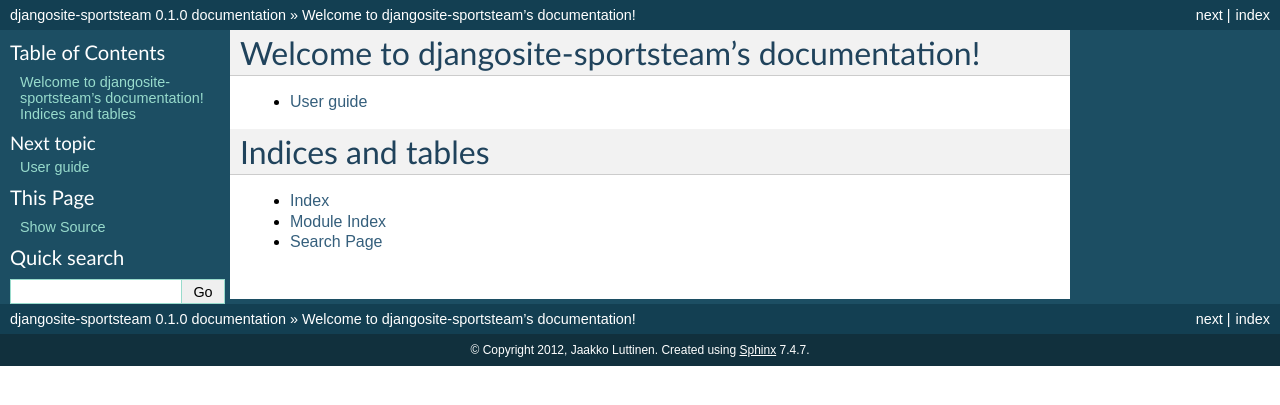
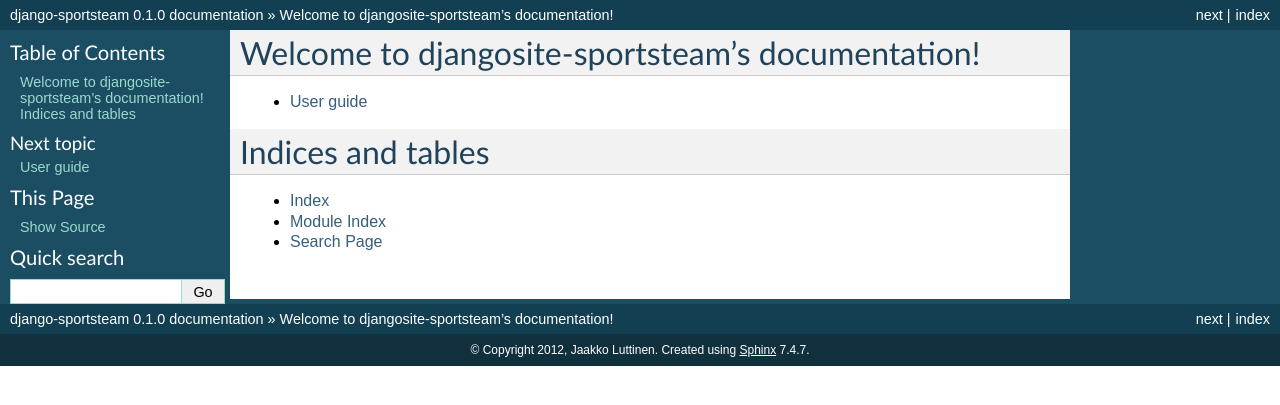
Before and after one commit to jluttine/django-sportsteam, a Sphinx documentation site: the page built from docs/index.rst, in a window 1280 px wide. Shown: the top 405 px of the page. Built offline with Sphinx 7.4.7, drawn with Linux system fonts in a browser that asks for light colours.

```diff
--- a/docs/conf.py
+++ b/docs/conf.py
@@ -1,6 +1,6 @@
 # -*- coding: utf-8 -*-
 #
-# djangosite-sportsteam documentation build configuration file, created by
+# django-sportsteam documentation build configuration file, created by
 # sphinx-quickstart on Mon Sep 17 22:10:20 2012.
 #
 # This file is execfile()d with the current directory set to its containing dir.
@@ -16,7 +16,12 @@ import sys, os
 # If extensions (or modules to document with autodoc) are in another directory,
 # add these directories to sys.path here. If the directory is relative to the
 # documentation root, use os.path.abspath to make it absolute, like shown here.
-#sys.path.insert(0, os.path.abspath('.'))
+sys.path.insert(0, os.path.abspath('..'))
+
+# Set up the Django settings/environment
+from django.core.management import setup_environ
+from sportsteam import settings
+setup_environ(settings)
 
 # -- General configuration -----------------------------------------------------
 
@@ -40,7 +45,7 @@ source_suffix = '.rst'
 master_doc = 'index'
 
 # General information about the project.
-project = u'djangosite-sportsteam'
+project = u'django-sportsteam'
 copyright = u'2012, Jaakko Luttinen'
 
 # The version info for the project you're documenting, acts as replacement for
@@ -164,7 +169,7 @@ html_static_path = ['_static']
 #html_file_suffix = None
 
 # Output file base name for HTML help builder.
-htmlhelp_basename = 'djangosite-sportsteamdoc'
+htmlhelp_basename = 'django-sportsteamdoc'
 
 
 # -- Options for LaTeX output --------------------------------------------------
@@ -183,7 +188,7 @@ latex_elements = {
 # Grouping the document tree into LaTeX files. List of tuples
 # (source start file, target name, title, author, documentclass [howto/manual]).
 latex_documents = [
-  ('index', 'djangosite-sportsteam.tex', u'djangosite-sportsteam Documentation',
+  ('index', 'django-sportsteam.tex', u'django-sportsteam Documentation',
    u'Jaakko Luttinen', 'manual'),
 ]
 
@@ -213,7 +218,7 @@ latex_documents = [
 # One entry per manual page. List of tuples
 # (source start file, name, description, authors, manual section).
 man_pages = [
-    ('index', 'djangosite-sportsteam', u'djangosite-sportsteam Documentation',
+    ('index', 'django-sportsteam', u'django-sportsteam Documentation',
      [u'Jaakko Luttinen'], 1)
 ]
 
@@ -227,8 +232,8 @@ man_pages = [
 # (source start file, target name, title, author,
 #  dir menu entry, description, category)
 texinfo_documents = [
-  ('index', 'djangosite-sportsteam', u'djangosite-sportsteam Documentation',
-   u'Jaakko Luttinen', 'djangosite-sportsteam', 'One line description of project.',
+  ('index', 'django-sportsteam', u'django-sportsteam Documentation',
+   u'Jaakko Luttinen', 'django-sportsteam', 'One line description of project.',
    'Miscellaneous'),
 ]
 
@@ -245,7 +250,7 @@ texinfo_documents = [
 # -- Options for Epub output ---------------------------------------------------
 
 # Bibliographic Dublin Core info.
-epub_title = u'djangosite-sportsteam'
+epub_title = u'django-sportsteam'
 epub_author = u'Jaakko Luttinen'
 epub_publisher = u'Jaakko Luttinen'
 epub_copyright = u'2012, Jaakko Luttinen'
--- a/docs/userguide.rst
+++ b/docs/userguide.rst
@@ -17,3 +17,6 @@ development server:
 .. code-block:: console
 
    ./runserver.sh
+
+.. automodule:: teamstats.views
+   :members:
```
Also changed, not shown: 1 other file.
